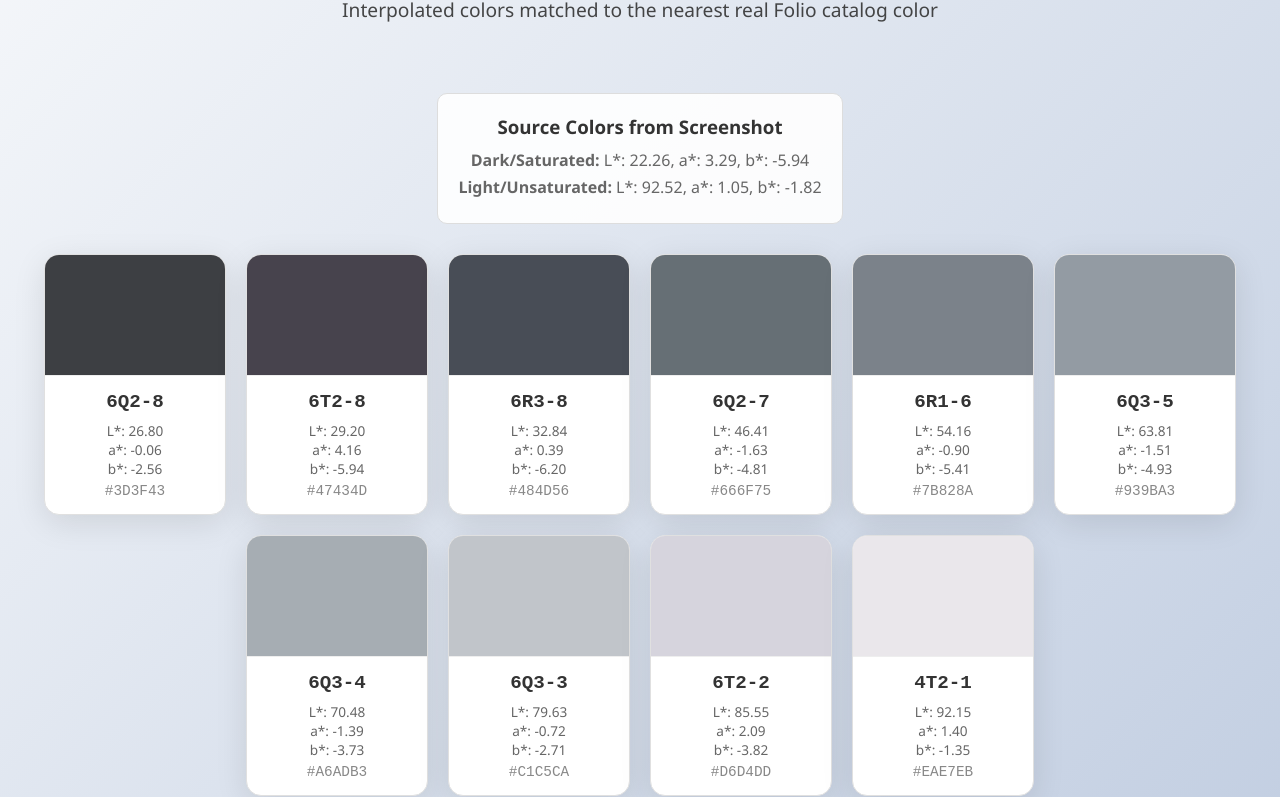
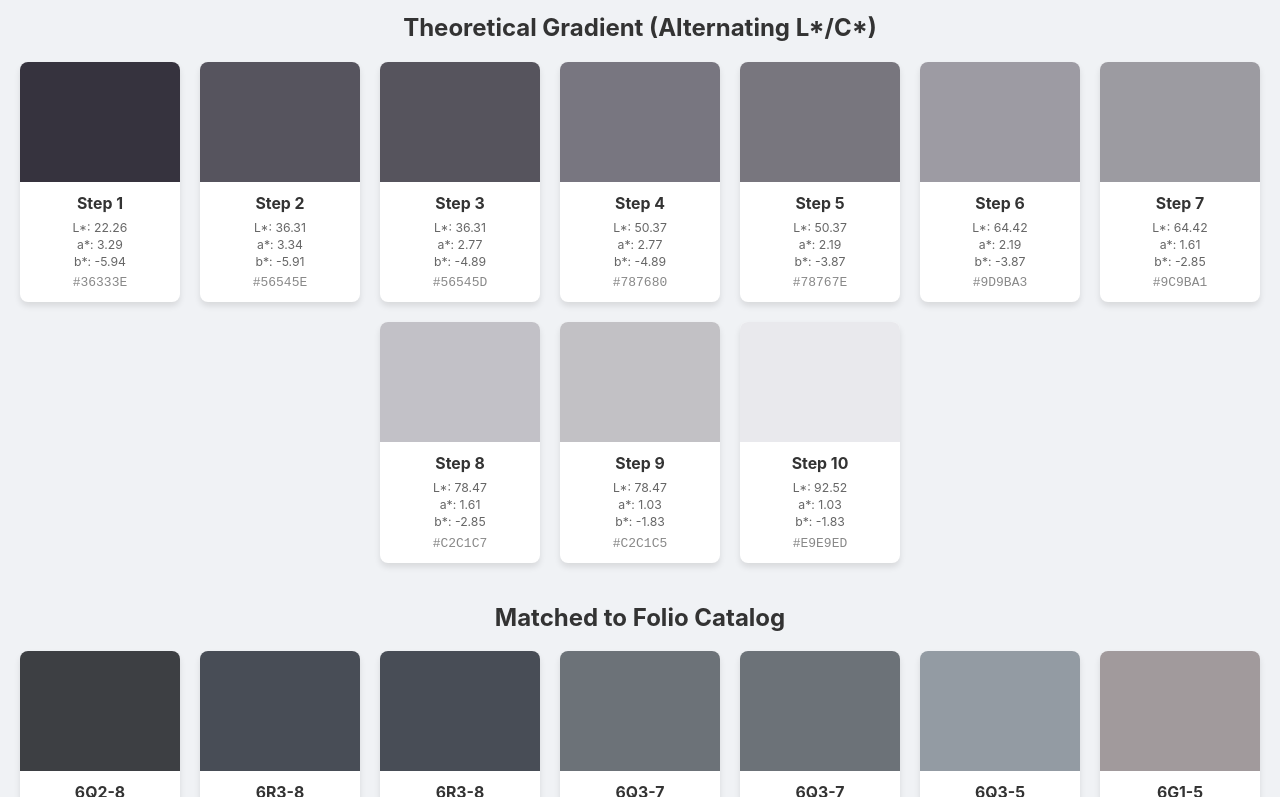
Before and after one commit to stasazaryarozet/7ee41df4-5747-45d0-9bf3-c54702dbfabc, a plain HTML site: page index.html in a window 1280 px wide. Shown: the part 89-886 px from the top of the page. Drawn offline with Linux system fonts and the light colour scheme.

Commit message:
Implement alternating gradient logic and comparison view

```diff
--- a/index.html
+++ b/index.html
@@ -3,203 +3,199 @@
 <head>
     <meta charset="UTF-8">
     <meta name="viewport" content="width=device-width, initial-scale=1.0">
-    <title>LAB Color Gradient (Matched to Folio Catalog)</title>
+    <title>Color Scale Comparison</title>
     <style>
-        body {
-            font-family: 'Segoe UI', Tahoma, Geneva, Verdana, sans-serif;
-            background: linear-gradient(135deg, #f5f7fa 0%, #c3cfe2 100%);
-            min-height: 100vh;
-            margin: 0;
-            padding: 20px;
-            display: flex;
-            flex-direction: column;
-            align-items: center;
-        }
-        .header {
-            text-align: center;
-            color: #333;
-            margin-bottom: 30px;
-        }
-        .header h1 {
-            font-size: 2.5em;
-            margin: 0;
-            text-shadow: 1px 1px 2px rgba(0,0,0,0.1);
-        }
-        .header p {
-            font-size: 1.2em;
-            opacity: 0.9;
-            margin: 10px 0;
-        }
-        .container {
-            display: flex;
-            flex-wrap: wrap;
-            gap: 20px;
-            justify-content: center;
-            max-width: 1200px;
-        }
-        .card {
-            background: white;
-            border-radius: 15px;
-            box-shadow: 0 8px 32px rgba(0,0,0,0.1);
-            width: 180px;
-            transition: transform 0.3s ease, box-shadow 0.3s ease;
-            overflow: hidden;
-            border: 1px solid #e0e0e0;
-        }
-        .card:hover {
-            transform: translateY(-5px);
-            box-shadow: 0 12px 40px rgba(0,0,0,0.15);
-        }
-        .swatch {
-            width: 100%;
-            height: 120px;
-        }
-        .info {
-            padding: 15px;
-            text-align: center;
-            border-top: 1px solid #eee;
-        }
-        .info .folio {
-            font-weight: bold;
-            font-size: 1.2em;
-            color: #333;
-            margin-bottom: 8px;
-            font-family: 'Courier New', monospace;
-        }
-        .info .lab {
-            font-size: 0.85em;
-            color: #666;
-            line-height: 1.4;
-        }
-        .info .hex {
-            font-family: 'Courier New', monospace;
-            font-size: 0.9em;
-            color: #888;
-            margin-top: 5px;
-        }
-        .source-info {
-            background: rgba(255,255,255,0.9);
-            border-radius: 10px;
-            padding: 20px;
-            margin: 30px 0;
-            text-align: center;
-            max-width: 600px;
-            border: 1px solid #ddd;
-        }
-        .source-info h3 {
-            margin: 0 0 10px 0;
-            color: #333;
-        }
-        .source-info p {
-            margin: 5px 0;
-            color: #666;
-        }
+        body { font-family: -apple-system, BlinkMacSystemFont, "Segoe UI", Roboto, Helvetica, Arial, sans-serif; background-color: #f0f2f5; margin: 0; padding: 20px; }
+        h1, h2 { text-align: center; color: #333; }
+        .container { display: flex; flex-wrap: wrap; gap: 20px; justify-content: center; margin-bottom: 40px; }
+        .card { background: white; border-radius: 8px; box-shadow: 0 4px 6px rgba(0,0,0,0.1); width: 160px; overflow: hidden; }
+        .swatch { width: 100%; height: 120px; }
+        .info { padding: 12px; text-align: center; font-size: 0.9em; }
+        .info .folio, .info .step { font-weight: bold; font-size: 1.1em; color: #333; margin-bottom: 6px; }
+        .info .lab { font-size: 0.85em; color: #666; line-height: 1.4; }
+        .info .hex { font-family: 'SF Mono', 'Courier New', monospace; font-size: 0.9em; color: #888; margin-top: 5px; }
     </style>
 </head>
 <body>
-    <div class="header">
-        <h1>LAB Color Gradient</h1>
-        <p>Interpolated colors matched to the nearest real Folio catalog color</p>
+    <h1>Color Scale Comparison</h1>
+<h2>Theoretical Gradient (Alternating L*/C*)</h2><div class='container'>
+            <div class="card">
+                <div class="swatch" style="background-color: #36333e;"></div>
+                <div class="info">
+                    <div class='step'>Step 1</div>
+                    <div class="lab">L*: 22.26<br>a*: 3.29<br>b*: -5.94</div>
+                    <div class="hex">#36333E</div>
+                </div>
             </div>
 
-    <div class="source-info">
-        <h3>Source Colors from Screenshot</h3>
-        <p><strong>Dark/Saturated:</strong> L*: 22.26, a*: 3.29, b*: -5.94</p>
-        <p><strong>Light/Unsaturated:</strong> L*: 92.52, a*: 1.05, b*: -1.82</p>
+            <div class="card">
+                <div class="swatch" style="background-color: #56545e;"></div>
+                <div class="info">
+                    <div class='step'>Step 2</div>
+                    <div class="lab">L*: 36.31<br>a*: 3.34<br>b*: -5.91</div>
+                    <div class="hex">#56545E</div>
+                </div>
             </div>
 
-    <div class="container">
+            <div class="card">
+                <div class="swatch" style="background-color: #56545d;"></div>
+                <div class="info">
+                    <div class='step'>Step 3</div>
+                    <div class="lab">L*: 36.31<br>a*: 2.77<br>b*: -4.89</div>
+                    <div class="hex">#56545D</div>
+                </div>
+            </div>
 
+            <div class="card">
+                <div class="swatch" style="background-color: #787680;"></div>
+                <div class="info">
+                    <div class='step'>Step 4</div>
+                    <div class="lab">L*: 50.37<br>a*: 2.77<br>b*: -4.89</div>
+                    <div class="hex">#787680</div>
+                </div>
+            </div>
+
+            <div class="card">
+                <div class="swatch" style="background-color: #78767e;"></div>
+                <div class="info">
+                    <div class='step'>Step 5</div>
+                    <div class="lab">L*: 50.37<br>a*: 2.19<br>b*: -3.87</div>
+                    <div class="hex">#78767E</div>
+                </div>
+            </div>
+
+            <div class="card">
+                <div class="swatch" style="background-color: #9d9ba3;"></div>
+                <div class="info">
+                    <div class='step'>Step 6</div>
+                    <div class="lab">L*: 64.42<br>a*: 2.19<br>b*: -3.87</div>
+                    <div class="hex">#9D9BA3</div>
+                </div>
+            </div>
+
+            <div class="card">
+                <div class="swatch" style="background-color: #9c9ba1;"></div>
+                <div class="info">
+                    <div class='step'>Step 7</div>
+                    <div class="lab">L*: 64.42<br>a*: 1.61<br>b*: -2.85</div>
+                    <div class="hex">#9C9BA1</div>
+                </div>
+            </div>
+
+            <div class="card">
+                <div class="swatch" style="background-color: #c2c1c7;"></div>
+                <div class="info">
+                    <div class='step'>Step 8</div>
+                    <div class="lab">L*: 78.47<br>a*: 1.61<br>b*: -2.85</div>
+                    <div class="hex">#C2C1C7</div>
+                </div>
+            </div>
+
+            <div class="card">
+                <div class="swatch" style="background-color: #c2c1c5;"></div>
+                <div class="info">
+                    <div class='step'>Step 9</div>
+                    <div class="lab">L*: 78.47<br>a*: 1.03<br>b*: -1.83</div>
+                    <div class="hex">#C2C1C5</div>
+                </div>
+            </div>
+
+            <div class="card">
+                <div class="swatch" style="background-color: #e9e9ed;"></div>
+                <div class="info">
+                    <div class='step'>Step 10</div>
+                    <div class="lab">L*: 92.52<br>a*: 1.03<br>b*: -1.83</div>
+                    <div class="hex">#E9E9ED</div>
+                </div>
+            </div>
+            </div><h2>Matched to Folio Catalog</h2><div class='container'>
             <div class="card">
                 <div class="swatch" style="background-color: #3d3f43;"></div>
                 <div class="info">
-                <div class="folio">6Q2-8</div>
+                    <div class='folio'>6Q2-8</div>
                     <div class="lab">L*: 26.80<br>a*: -0.06<br>b*: -2.56</div>
                     <div class="hex">#3D3F43</div>
                 </div>
             </div>
 
             <div class="card">
-            <div class="swatch" style="background-color: #47434d;"></div>
+                <div class="swatch" style="background-color: #484d56;"></div>
                 <div class="info">
-                <div class="folio">6T2-8</div>
-                <div class="lab">L*: 29.20<br>a*: 4.16<br>b*: -5.94</div>
-                <div class="hex">#47434D</div>
+                    <div class='folio'>6R3-8</div>
+                    <div class="lab">L*: 32.84<br>a*: 0.39<br>b*: -6.20</div>
+                    <div class="hex">#484D56</div>
                 </div>
             </div>
 
             <div class="card">
                 <div class="swatch" style="background-color: #484d56;"></div>
                 <div class="info">
-                <div class="folio">6R3-8</div>
+                    <div class='folio'>6R3-8</div>
                     <div class="lab">L*: 32.84<br>a*: 0.39<br>b*: -6.20</div>
                     <div class="hex">#484D56</div>
                 </div>
             </div>
 
             <div class="card">
-            <div class="swatch" style="background-color: #666f75;"></div>
+                <div class="swatch" style="background-color: #6c7278;"></div>
                 <div class="info">
-                <div class="folio">6Q2-7</div>
-                <div class="lab">L*: 46.41<br>a*: -1.63<br>b*: -4.81</div>
-                <div class="hex">#666F75</div>
+                    <div class='folio'>6Q3-7</div>
+                    <div class="lab">L*: 48.02<br>a*: -1.06<br>b*: -3.82</div>
+                    <div class="hex">#6C7278</div>
                 </div>
             </div>
 
             <div class="card">
-            <div class="swatch" style="background-color: #7b828a;"></div>
+                <div class="swatch" style="background-color: #6c7278;"></div>
                 <div class="info">
-                <div class="folio">6R1-6</div>
-                <div class="lab">L*: 54.16<br>a*: -0.90<br>b*: -5.41</div>
-                <div class="hex">#7B828A</div>
+                    <div class='folio'>6Q3-7</div>
+                    <div class="lab">L*: 48.02<br>a*: -1.06<br>b*: -3.82</div>
+                    <div class="hex">#6C7278</div>
                 </div>
             </div>
 
             <div class="card">
                 <div class="swatch" style="background-color: #939ba3;"></div>
                 <div class="info">
-                <div class="folio">6Q3-5</div>
+                    <div class='folio'>6Q3-5</div>
                     <div class="lab">L*: 63.81<br>a*: -1.51<br>b*: -4.93</div>
                     <div class="hex">#939BA3</div>
                 </div>
             </div>
 
             <div class="card">
-            <div class="swatch" style="background-color: #a6adb3;"></div>
+                <div class="swatch" style="background-color: #a19a9c;"></div>
                 <div class="info">
-                <div class="folio">6Q3-4</div>
-                <div class="lab">L*: 70.48<br>a*: -1.39<br>b*: -3.73</div>
-                <div class="hex">#A6ADB3</div>
+                    <div class='folio'>6G1-5</div>
+                    <div class="lab">L*: 64.47<br>a*: 2.45<br>b*: 0.18</div>
+                    <div class="hex">#A19A9C</div>
                 </div>
             </div>
 
             <div class="card">
                 <div class="swatch" style="background-color: #c1c5ca;"></div>
                 <div class="info">
-                <div class="folio">6Q3-3</div>
+                    <div class='folio'>6Q3-3</div>
                     <div class="lab">L*: 79.63<br>a*: -0.72<br>b*: -2.71</div>
                     <div class="hex">#C1C5CA</div>
                 </div>
             </div>
 
             <div class="card">
-            <div class="swatch" style="background-color: #d6d4dd;"></div>
+                <div class="swatch" style="background-color: #c1c5ca;"></div>
                 <div class="info">
-                <div class="folio">6T2-2</div>
-                <div class="lab">L*: 85.55<br>a*: 2.09<br>b*: -3.82</div>
-                <div class="hex">#D6D4DD</div>
+                    <div class='folio'>6Q3-3</div>
+                    <div class="lab">L*: 79.63<br>a*: -0.72<br>b*: -2.71</div>
+                    <div class="hex">#C1C5CA</div>
                 </div>
             </div>
 
             <div class="card">
                 <div class="swatch" style="background-color: #eae7eb;"></div>
                 <div class="info">
-                <div class="folio">4T2-1</div>
+                    <div class='folio'>4T2-1</div>
                     <div class="lab">L*: 92.15<br>a*: 1.40<br>b*: -1.35</div>
                     <div class="hex">#EAE7EB</div>
                 </div>
             </div>
-
-    </div>
-</body>
-</html>
+            </div></body></html>
```
Also changed, not shown: 2 other files. Lines whose indentation alone changed are shown as unchanged.
